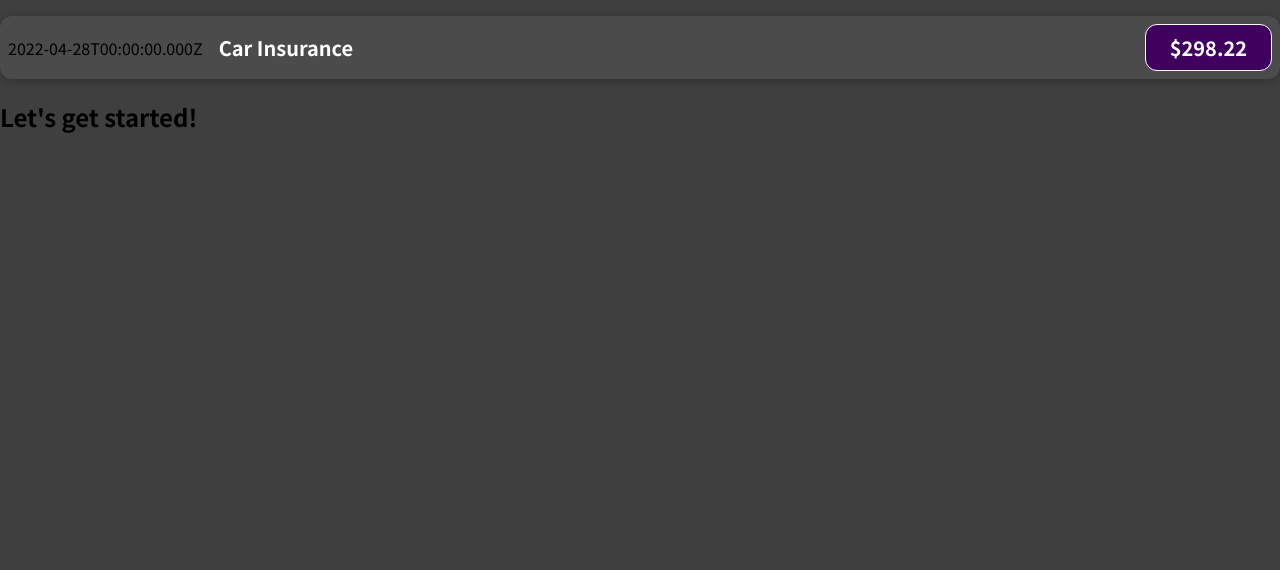
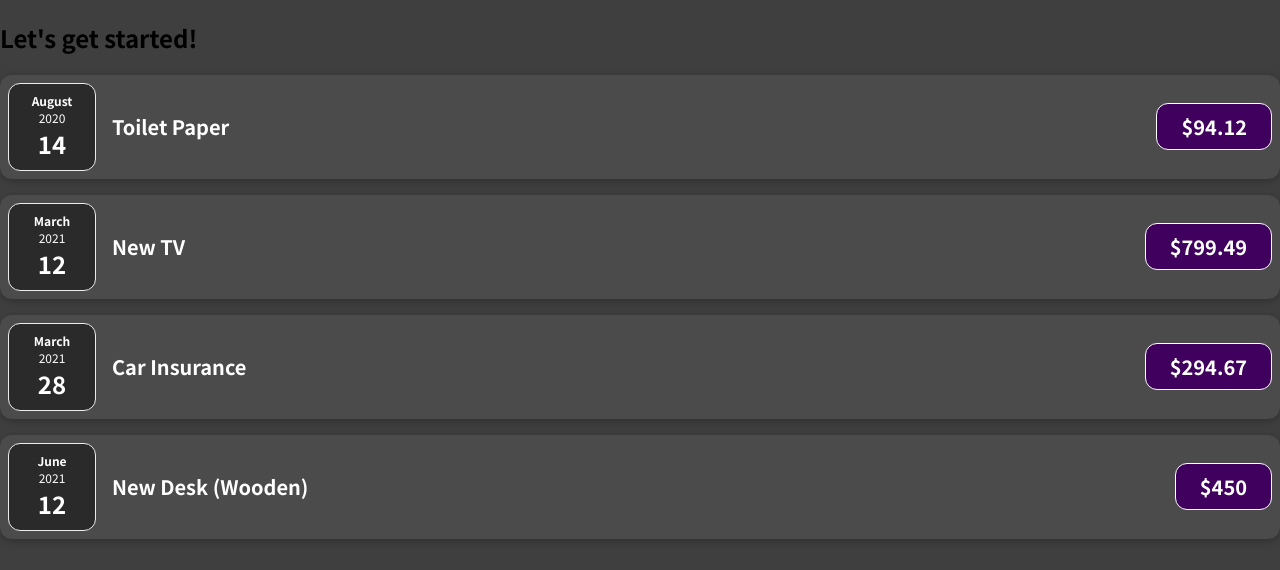
Before and after one commit to d-pfeif/react-app, a JavaScript app: page / in a window 1280 px wide. Shown: the top 570 px of the page. Built offline with nearby package versions, Linux system fonts and the light colour scheme.

Commit message:
Componentize Expense Date and cleaned up render logic

```diff
--- a/src/App.js
+++ b/src/App.js
@@ -1,10 +1,33 @@
 import ExpenseItem from "./components/ExpenseItem";
 
 function App() {
+  const expenses = [
+    {
+      id: 'e1',
+      title: 'Toilet Paper',
+      amount: 94.12,
+      date: new Date(2020, 7, 14),
+    },
+    { id: 'e2', title: 'New TV', amount: 799.49, date: new Date(2021, 2, 12) },
+    {
+      id: 'e3',
+      title: 'Car Insurance',
+      amount: 294.67,
+      date: new Date(2021, 2, 28),
+    },
+    {
+      id: 'e4',
+      title: 'New Desk (Wooden)',
+      amount: 450,
+      date: new Date(2021, 5, 12),
+    },
+  ];
+  const expenseItemList = expenses.map((e) => <ExpenseItem key={e.id} title={e.title} amount={e.amount} date={e.date} />)
+
   return (
     <div>
-      <ExpenseItem />
       <h2>Let's get started!</h2>
+      {expenseItemList}
     </div>
   );
 }
--- /dev/null
+++ b/src/components/ExpenseDate.css
@@ -0,0 +1,26 @@
+.expense-date {
+  display: flex;
+  flex-direction: column;
+  width: 5.5rem;
+  height: 5.5rem;
+  border: 1px solid #ececec;
+  background-color: #2a2a2a;
+  color: white;
+  border-radius: 12px;
+  align-items: center;
+  justify-content: center;
+}
+
+.expense-date__month {
+  font-size: 0.75rem;
+  font-weight: bold;
+}
+
+.expense-date__year {
+  font-size: 0.75rem;
+}
+
+.expense-date__day {
+  font-size: 1.5rem;
+  font-weight: bold;
+}
--- /dev/null
+++ b/src/components/ExpenseDate.js
@@ -0,0 +1,17 @@
+import "./ExpenseDate.css"
+
+function ExpenseDate(props) {
+  const month = props.date.toLocaleString("en-US", { month: "long" });
+  const day = props.date.toLocaleString("en-US", { day: "2-digit" });
+  const year = props.date.getFullYear();
+
+  return (
+    <div className="expense-date">
+      <div className="expense-date__month">{month}</div>
+      <div className="expense-date__year">{year}</div>
+      <div className="expense-date__day">{day}</div>
+    </div>
+  );
+}
+
+export default ExpenseDate;
--- a/src/components/ExpenseItem.js
+++ b/src/components/ExpenseItem.js
@@ -1,19 +1,16 @@
-import './ExpenseItem.css'
+import ExpenseDate from "./ExpenseDate";
+import "./ExpenseItem.css";
 
-function ExpenseItem() {
-  const expenseDate = new Date(2022, 3, 28)
-  const expenseTitle = "Car Insurance"
-  const expensePrice = 298.22
-
+function ExpenseItem(props) {
   return (
     <div className="expense-item">
-      <div>{ expenseDate.toISOString() }</div>
+      <ExpenseDate date={props.date} />
       <div className="expense-item__description">
-        <h2>{ expenseTitle }</h2>
-        <div className="expense-item__price">${expensePrice}</div>
+        <h2>{props.title}</h2>
+        <div className="expense-item__price">${props.amount}</div>
       </div>
     </div>
-  )
+  );
 }
 
 export default ExpenseItem;
```
Also changed, not shown: 2 other files (tests, documents, lock files or other folders).
